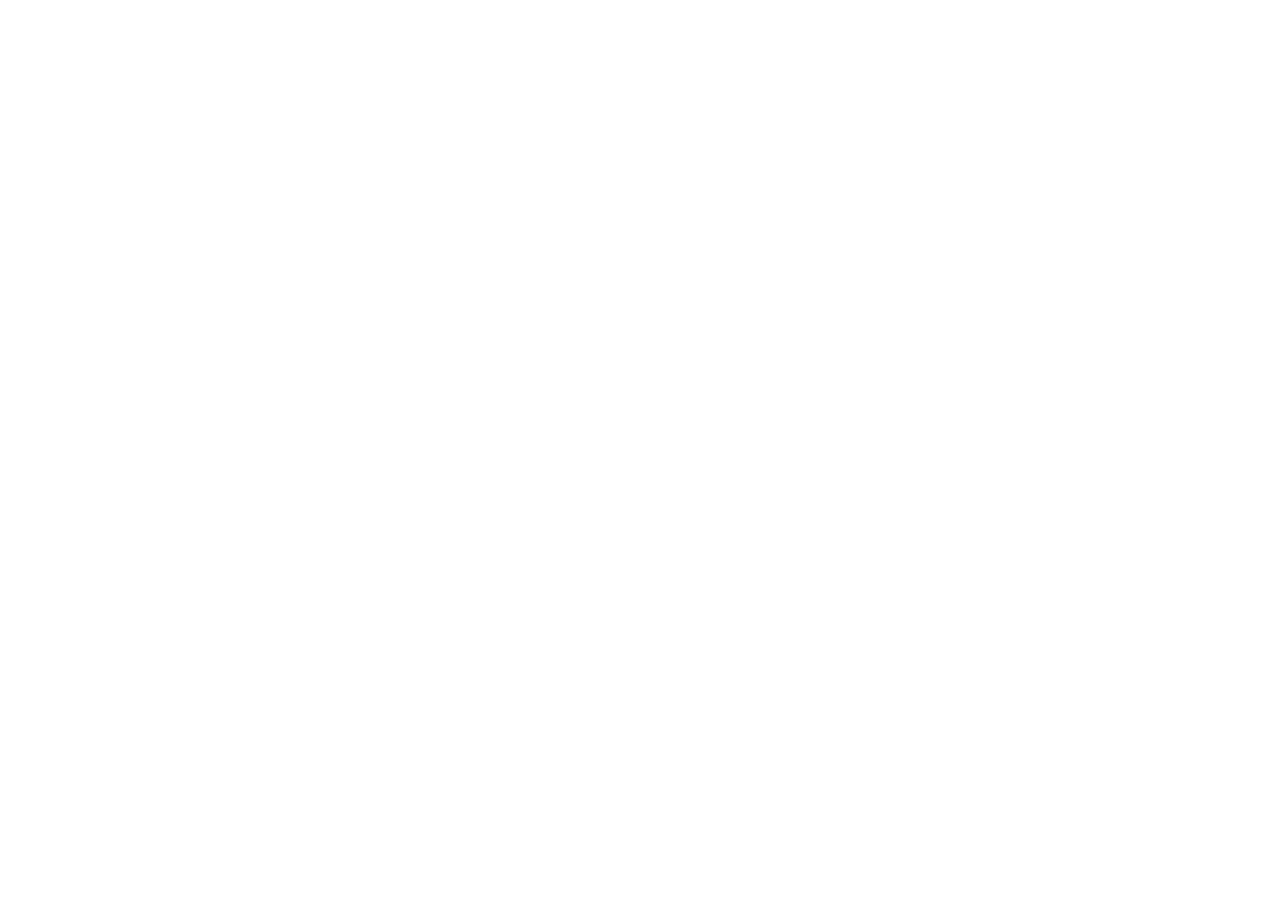
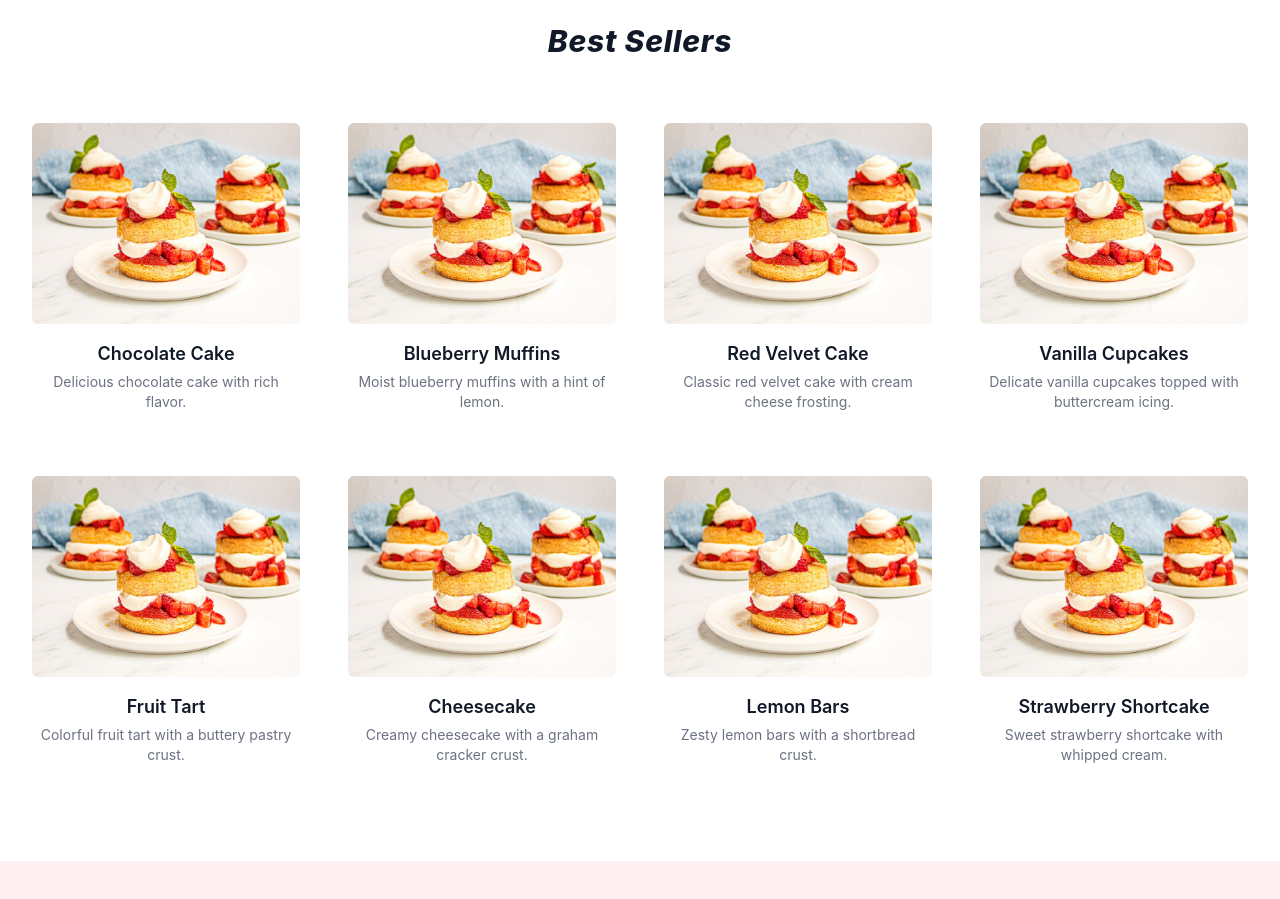
Before and after one commit to WebDevelopment-ASU/Bakery-System-Frontend, a React (Create React App) app: page / in a window 1280 px wide. Shown: the part 1020-1919 px from the top of the page. Before the commit the page ends 1011 px from the top, so only its background shows below. Built offline with nearby package versions, Linux system fonts and the light colour scheme.

Commit message:
Updating the LandingPage - BestSeller

```diff
--- /dev/null
+++ b/src/Components/BestSellers.jsx
@@ -0,0 +1,87 @@
+import React from 'react';
+
+import straw from '../images/StrawberryShortcaker.png'
+
+const BestSellers = () => {
+    const BestSellers = [
+        {
+            id: 1,
+            name: 'Chocolate Cake',
+            description: 'Delicious chocolate cake with rich flavor.',
+            imageUrl: straw,
+        },
+        {
+            id: 2,
+            name: 'Blueberry Muffins',
+            description: 'Moist blueberry muffins with a hint of lemon.',
+            imageUrl: straw,
+        },
+        {
+            id: 3,
+            name: 'Red Velvet Cake',
+            description: 'Classic red velvet cake with cream cheese frosting.',
+            imageUrl: straw,
+        },
+        {
+            id: 4,
+            name: 'Vanilla Cupcakes',
+            description: 'Delicate vanilla cupcakes topped with buttercream icing.',
+            imageUrl: straw,
+        },
+        {
+            id: 5,
+            name: 'Fruit Tart',
+            description: 'Colorful fruit tart with a buttery pastry crust.',
+            imageUrl: straw,
+        },
+        {
+            id: 6,
+            name: 'Cheesecake',
+            description: 'Creamy cheesecake with a graham cracker crust.',
+            imageUrl: straw,
+        },
+        {
+            id: 7,
+            name: 'Lemon Bars',
+            description: 'Zesty lemon bars with a shortbread crust.',
+            imageUrl: straw,
+        },
+        {
+            id: 8,
+            name: 'Strawberry Shortcake',
+            description: 'Sweet strawberry shortcake with whipped cream.',
+            imageUrl: straw,
+        },
+    ];
+
+    return (
+        <div className="bg-white">
+            <div className="mx-auto max-w-2xl px-4 py-16 sm:px-6 sm:py-24 lg:max-w-7xl lg:px-8 text-center">
+            <h2 className="text-3xl italic font-extrabold tracking-wide text-gray-900 mb-8 w-full">Best Sellers</h2>
+
+                <div className="mt-16 grid grid-cols-1 gap-x-6 gap-y-16 sm:grid-cols-2 lg:grid-cols-4 xl:gap-x-12">
+                    {BestSellers.map((product) => (
+                        <div
+                            key={product.id}
+                            className="group relative overflow-hidden transform transition duration-300 hover:scale-125"
+                        >
+                            <div className="aspect-h-1 aspect-w-1 w-full overflow-hidden rounded-md bg-gray-200">
+                                <img
+                                    src={product.imageUrl}
+                                    alt={product.name}
+                                    className="h-full w-full object-cover object-center"
+                                />
+                            </div>
+                            <div className="mt-4">
+                                <h3 className="text-lg font-semibold text-gray-900">{product.name}</h3>
+                                <p className="mt-1 text-sm text-gray-500">{product.description}</p>
+                            </div>
+                        </div>
+                    ))}
+                </div>
+            </div>
+        </div>
+    );
+};
+
+export default BestSellers;
--- a/src/pages/LandingPage/LandingPage.jsx
+++ b/src/pages/LandingPage/LandingPage.jsx
@@ -1,12 +1,11 @@
 import React from 'react';
-// import styles from './Landing.module.css'
+
+import BestSellers from '../../Components/BestSellers';
 
 import banner from '../../images/landing1.png';
 import del from '../../images/deliveryLogo.png';
 import sell from '../../images/sellingLogo.png';
 import cust from '../../images/customizeLogo.png';
-
-// import { Link } from 'react-router-dom';
 
 const service = [
     {
@@ -76,6 +75,8 @@ const Landing = () => {
                     </div>
                 </div>
             </div>
+
+            <BestSellers />
         </section>
     );
 };
```
Also changed, not shown: src/images/StrawberryShortcaker.png (added).
